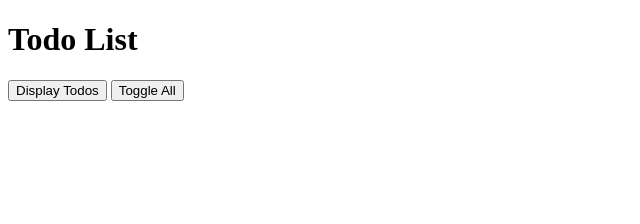
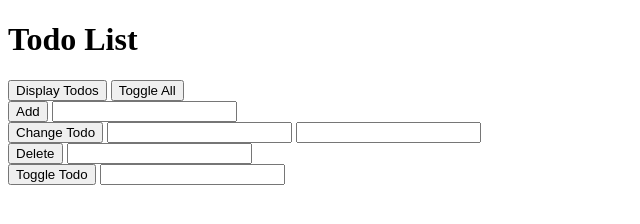
Before and after one commit to orenaksakal/vanillaTodo, a plain HTML site: page index.html in a window 1280 px wide. Shown: the whole page, without its empty margins (0-640 px from the left). Drawn offline with Linux system fonts and the light colour scheme.

Commit message:
getting data from inputs

```diff
--- a/index.html
+++ b/index.html
@@ -6,10 +6,32 @@
 </head>
 
 <body>
-    <h1>Todo List</h1>
+<h1>Todo List</h1>
+<div>
     <button onclick="handlers.displayTodos();">Display Todos</button>
     <button onclick="handlers.toggleAll();">Toggle All</button>
-    <script src="src/script.js"></script>
+</div>
+
+<div>
+    <button onclick="handlers.addTodo();">Add</button>
+    <input type="text" id="addTodoTextInput">
+</div>
+
+<div>
+    <button onclick="handlers.changeTodo();">Change Todo</button>
+    <input type="number" id="changeTodoPosInput">
+    <input type="text" id="changeTodoTextInput">
+</div>
+
+<div>
+    <button onclick="handlers.deleteTodo();">Delete</button>
+    <input type="number" id="deleteTodoPosInput">
+</div>
+<div>
+    <button onclick="handlers.toggleTodo();">Toggle Todo</button>
+    <input type="number" id="toggleTodoPosInput">
+</div>
+<script src="src/script.js"></script>
 </body>
 
 </html>
--- a/src/script.js
+++ b/src/script.js
@@ -1,6 +1,7 @@
 var todoApp = {
     todos: [],
-    displayTodos: function() {
+
+    displayTodos: function () {
         if (this.todos.length == 0) {
             console.log('NO TODOS HERE');
         } else {
@@ -13,30 +14,31 @@ var todoApp = {
             }
         }
     },
-    addTodo: function(todoText) {
+
+    addTodo: function (todoText) {
         this.todos.push({
             todoText: todoText,
             completed: false,
         });
-
         this.displayTodos();
     },
-    changeTodo: function(todoPos, todoText) {
+
+    changeTodo: function (todoPos, todoText) {
         this.todos[todoPos].todoText = todoText;
         this.displayTodos();
     },
-    deleteTodo: function(todoPos) {
-        this.todos.splice(position, 1);
+
+    deleteTodo: function (todoPos) {
+        this.todos.splice(todoPos, 1);
         this.displayTodos();
     },
 
-    toggleAll: function() {
+    toggleAll: function () {
         var totalTodos = this.todos.length;
         var completedTodos = 0;
         //get the completed todos
         for (var i = 0; i < totalTodos; i++) {
             if (this.todos[i].completed == true) {
-
                 completedTodos++;
             }
         }
@@ -52,10 +54,8 @@ var todoApp = {
             }
         }
         this.displayTodos();
-
-
     },
-    toogle: function(todoPos) {
+    toggleTodo: function (todoPos) {
         var todo = this.todos[todoPos];
         todo.completed = !todo.completed;
         this.displayTodos();
@@ -64,12 +64,40 @@ var todoApp = {
 };
 
 var handlers = {
-    displayTodos: function() {
+    displayTodos: function () {
         todoApp.displayTodos();
     },
 
-    toggleAll: function() {
+    toggleAll: function () {
         todoApp.toggleAll();
+    },
+
+    addTodo: function () {
+        var addTodoTextInput = document.getElementById('addTodoTextInput');
+
+        todoApp.addTodo(addTodoTextInput.value);
+        addTodoTextInput.value = '';
+    },
+
+    changeTodo: function () {
+        var changeTodoPosInput = document.getElementById('changeTodoPosInput');
+        var changeTodoTextInput = document.getElementById('changeTodoTextInput');
+
+        todoApp.changeTodo(changeTodoPosInput.valueAsNumber, changeTodoTextInput.value);
+        changeTodoPosInput.value, changeTodoTextInput.value = '';
+
+
+    },
+
+    deleteTodo: function () {
+        var deleteTodoPosInput = document.getElementById('deleteTodoPosInput');
+        todoApp.deleteTodo(deleteTodoPosInput.valueAsNumber);
+
+    },
+
+    toggleTodo: function () {
+        var toggleTodoPosInput = document.getElementById('toggleTodoPosInput');
+        todoApp.toggleTodo(toggleTodoPosInput.valueAsNumber);
     }
 
 }
```
